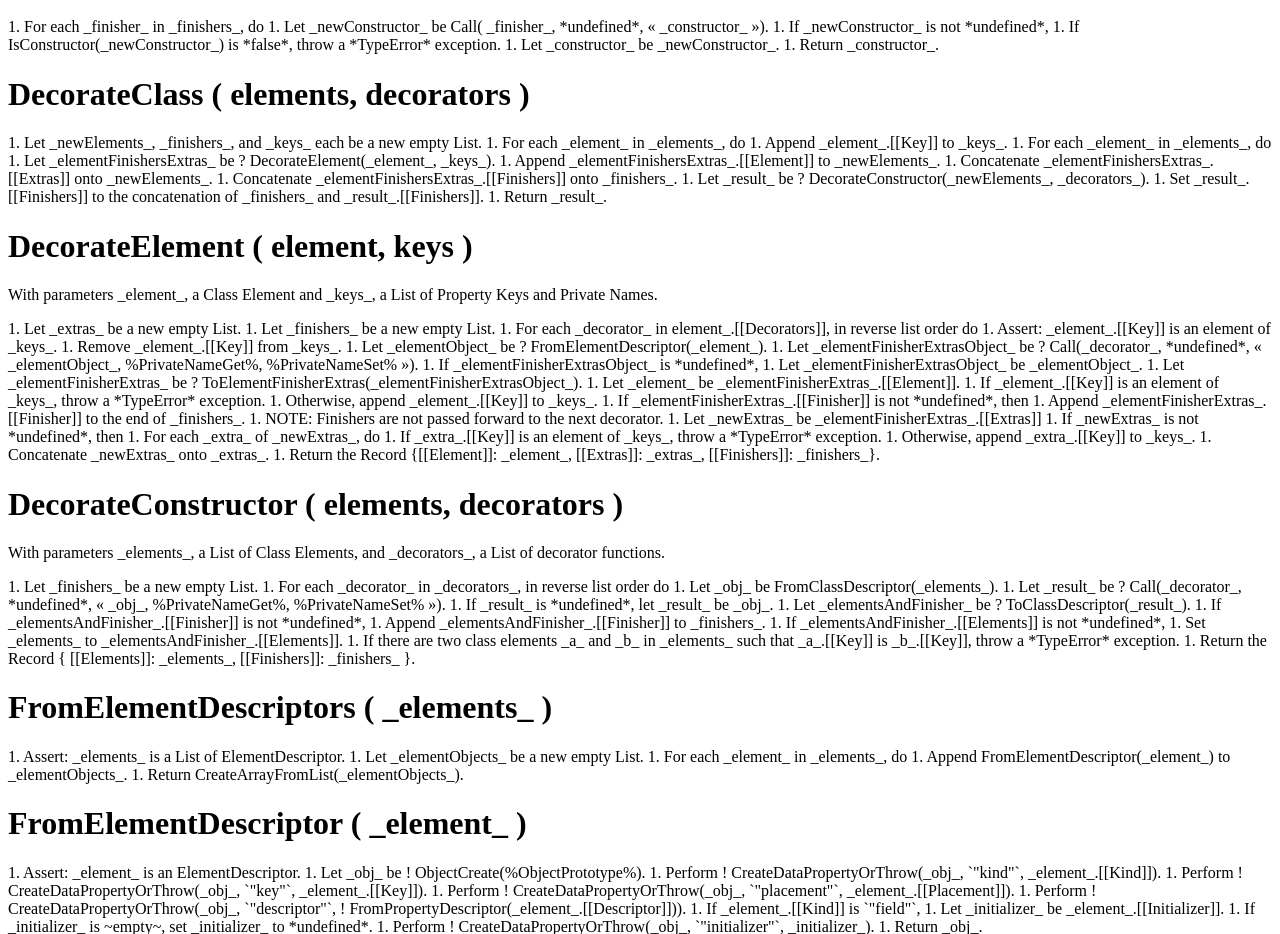
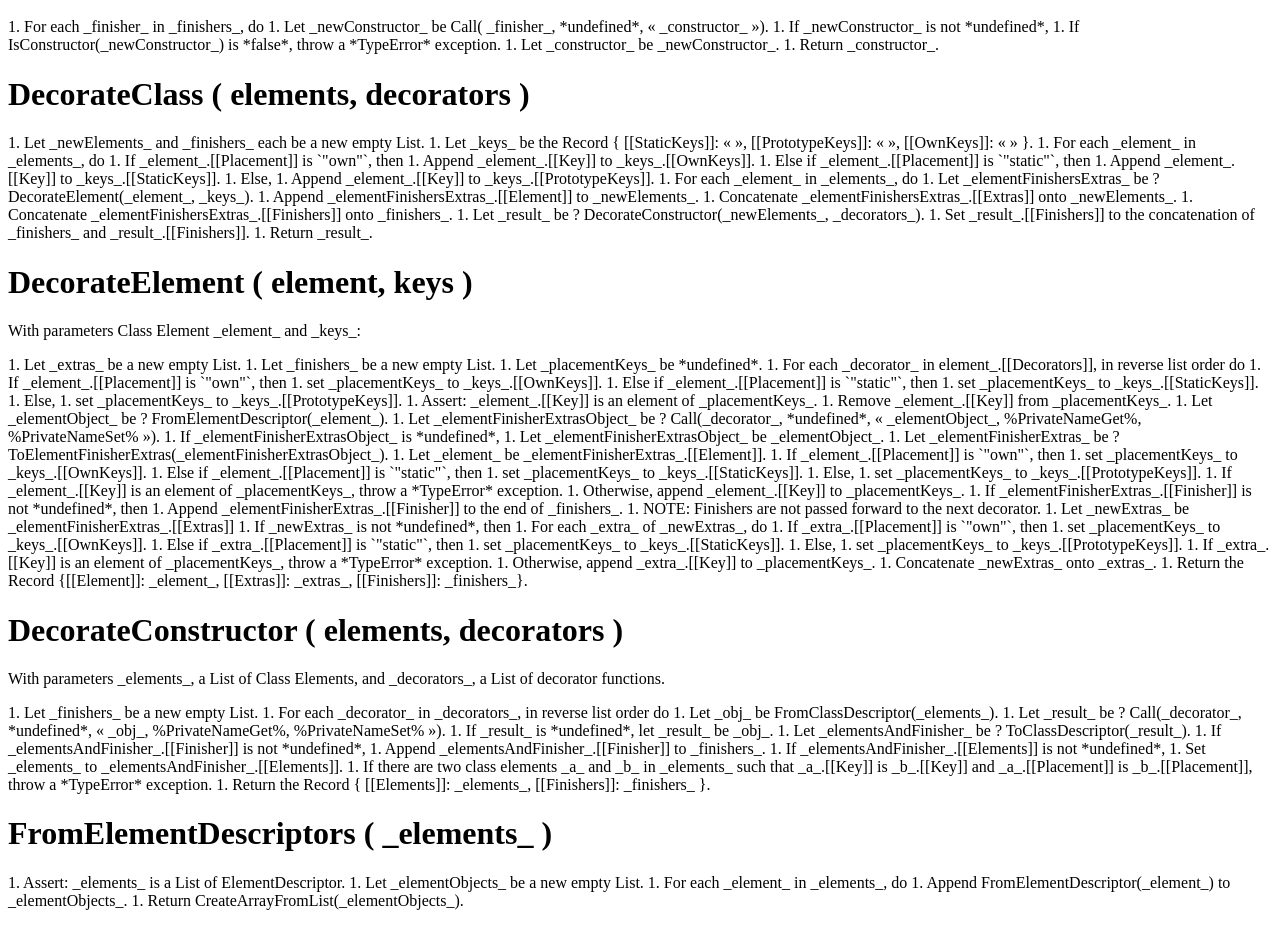
Before and after one commit to tc39/proposal-decorators, a website: page spec.html in a window 1280 px wide. Shown: the part 8364-9298 px from the top of the page. Drawn offline with Linux system fonts and the light colour scheme.

Commit message:
Fix issues with duplicate key logic

```diff
--- a/spec.html
+++ b/spec.html
@@ -1140,9 +1140,15 @@ emu-example pre {
     <emu-clause id=sec-decorate-class aoid=DecorateClass>
       <h1>DecorateClass ( elements, decorators )</h1>
       <emu-alg>
-        1. Let _newElements_, _finishers_, and _keys_ each be a new empty List.
+        1. Let _newElements_ and _finishers_ each be a new empty List.
+        1. Let _keys_ be the Record { [[StaticKeys]]: « », [[PrototypeKeys]]: « », [[OwnKeys]]: « » }.
         1. For each _element_ in _elements_, do
-          1. Append _element_.[[Key]] to _keys_.
+          1. If _element_.[[Placement]] is `"own"`, then
+            1. Append _element_.[[Key]] to _keys_.[[OwnKeys]].
+          1. Else if _element_.[[Placement]] is `"static"`, then
+            1. Append _element_.[[Key]] to _keys_.[[StaticKeys]].
+          1. Else,
+            1. Append _element_.[[Key]] to _keys_.[[PrototypeKeys]].
         1. For each _element_ in _elements_, do
           1. Let _elementFinishersExtras_ be ? DecorateElement(_element_, _keys_).
           1. Append _elementFinishersExtras_.[[Element]] to _newElements_.
@@ -1156,29 +1162,48 @@ emu-example pre {
 
     <emu-clause id=sec-decorate-element aoid=DecorateElement>
       <h1>DecorateElement ( element, keys )</h1>
-      <p>With parameters _element_, a Class Element and _keys_, a List of Property Keys and Private Names.</p>
+      <p>With parameters Class Element _element_ and _keys_:</p>
       <emu-alg>
         1. Let _extras_ be a new empty List.
         1. Let _finishers_ be a new empty List.
+        1. Let _placementKeys_ be *undefined*.
         1. For each _decorator_ in element_.[[Decorators]], in reverse list order do
-          1. Assert: _element_.[[Key]] is an element of _keys_.
-          1. Remove _element_.[[Key]] from _keys_.
+          1. If _element_.[[Placement]] is `"own"`, then
+            1. set _placementKeys_ to _keys_.[[OwnKeys]].
+          1. Else if _element_.[[Placement]] is `"static"`, then
+            1. set _placementKeys_ to _keys_.[[StaticKeys]].
+          1. Else,
+            1. set _placementKeys_ to _keys_.[[PrototypeKeys]].
+          1. Assert: _element_.[[Key]] is an element of _placementKeys_.
+          1. Remove _element_.[[Key]] from _placementKeys_.
           1. Let _elementObject_ be ? FromElementDescriptor(_element_).
           1. Let _elementFinisherExtrasObject_ be ? Call(_decorator_, *undefined*, « _elementObject_, %PrivateNameGet%, %PrivateNameSet% »).
           1. If _elementFinisherExtrasObject_ is *undefined*,
             1. Let _elementFinisherExtrasObject_ be _elementObject_.
           1. Let _elementFinisherExtras_ be ? ToElementFinisherExtras(_elementFinisherExtrasObject_).
           1. Let _element_ be _elementFinisherExtras_.[[Element]].
-          1. If _element_.[[Key]] is an element of _keys_, throw a *TypeError* exception.
-          1. Otherwise, append _element_.[[Key]] to _keys_.
+          1. If _element_.[[Placement]] is `"own"`, then
+            1. set _placementKeys_ to _keys_.[[OwnKeys]].
+          1. Else if _element_.[[Placement]] is `"static"`, then
+            1. set _placementKeys_ to _keys_.[[StaticKeys]].
+          1. Else,
+            1. set _placementKeys_ to _keys_.[[PrototypeKeys]].
+          1. If _element_.[[Key]] is an element of _placementKeys_, throw a *TypeError* exception.
+          1. Otherwise, append _element_.[[Key]] to _placementKeys_.
           1. If _elementFinisherExtras_.[[Finisher]] is not *undefined*, then
             1. Append _elementFinisherExtras_.[[Finisher]] to the end of _finishers_.
             1. NOTE: Finishers are not passed forward to the next decorator.
           1. Let _newExtras_ be _elementFinisherExtras_.[[Extras]]
           1. If _newExtras_ is not *undefined*, then
             1. For each _extra_ of _newExtras_, do
-              1. If _extra_.[[Key]] is an element of _keys_, throw a *TypeError* exception.
-              1. Otherwise, append _extra_.[[Key]] to _keys_.
+              1. If _extra_.[[Placement]] is `"own"`, then
+                1. set _placementKeys_ to _keys_.[[OwnKeys]].
+              1. Else if _extra_.[[Placement]] is `"static"`, then
+                1. set _placementKeys_ to _keys_.[[StaticKeys]].
+              1. Else,
+                1. set _placementKeys_ to _keys_.[[PrototypeKeys]].
+              1. If _extra_.[[Key]] is an element of _placementKeys_, throw a *TypeError* exception.
+              1. Otherwise, append _extra_.[[Key]] to _placementKeys_.
             1. Concatenate _newExtras_ onto _extras_.
         1. Return the Record {[[Element]]: _element_, [[Extras]]: _extras_, [[Finishers]]: _finishers_}.
       </emu-alg>
@@ -1197,7 +1222,7 @@ emu-example pre {
             1. Append _elementsAndFinisher_.[[Finisher]] to _finishers_.
           1. If _elementsAndFinisher_.[[Elements]] is not *undefined*,
             1. Set _elements_ to _elementsAndFinisher_.[[Elements]].
-            1. If there are two class elements _a_ and _b_ in _elements_ such that _a_.[[Key]] is _b_.[[Key]], throw a *TypeError* exception.
+            1. If there are two class elements _a_ and _b_ in _elements_ such that _a_.[[Key]] is _b_.[[Key]] and _a_.[[Placement]] is _b_.[[Placement]], throw a *TypeError* exception.
         1. Return the Record { [[Elements]]: _elements_, [[Finishers]]: _finishers_ }.
       </emu-alg>
     </emu-clause>
```
Also changed, not shown: 1 other file.
